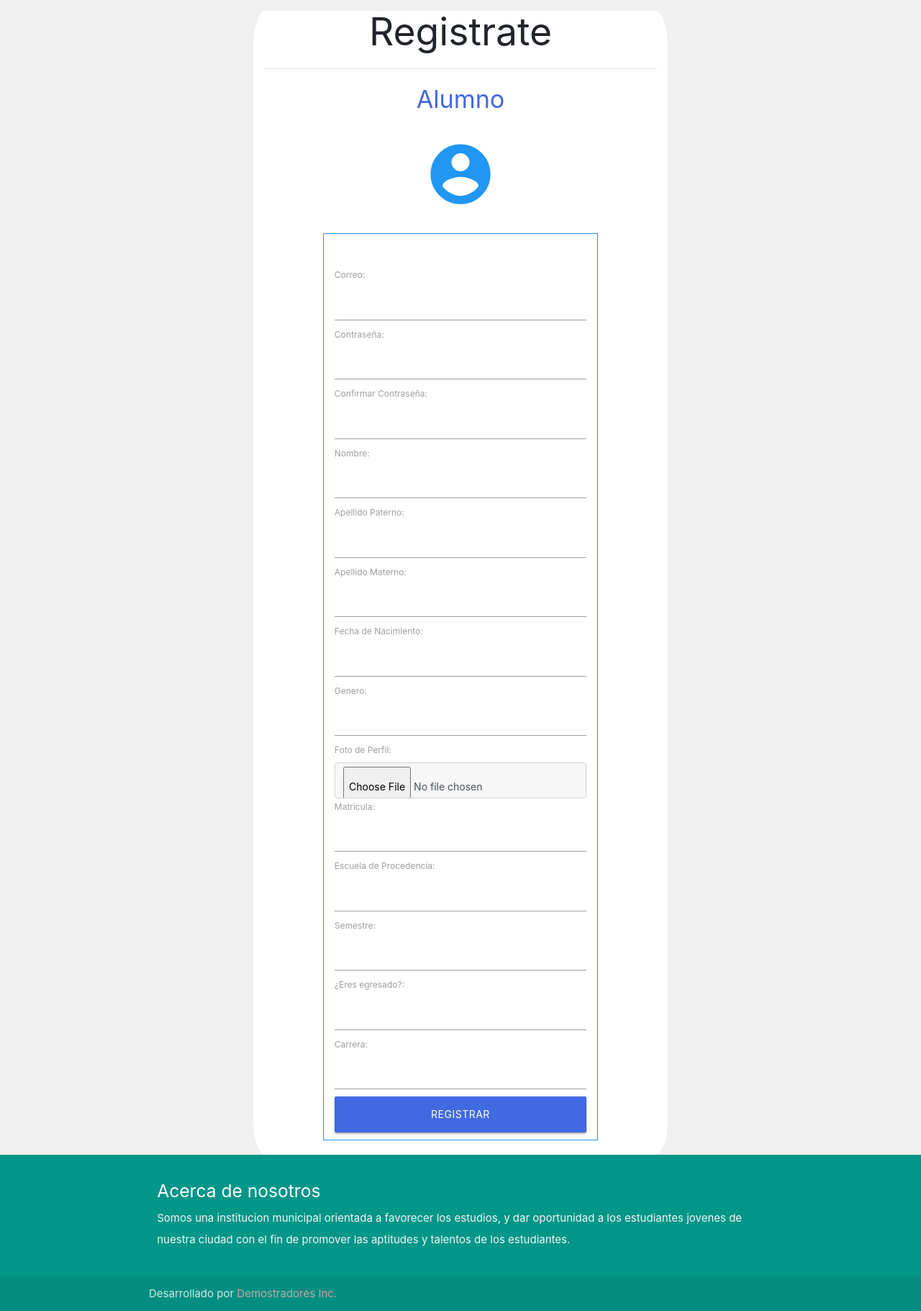
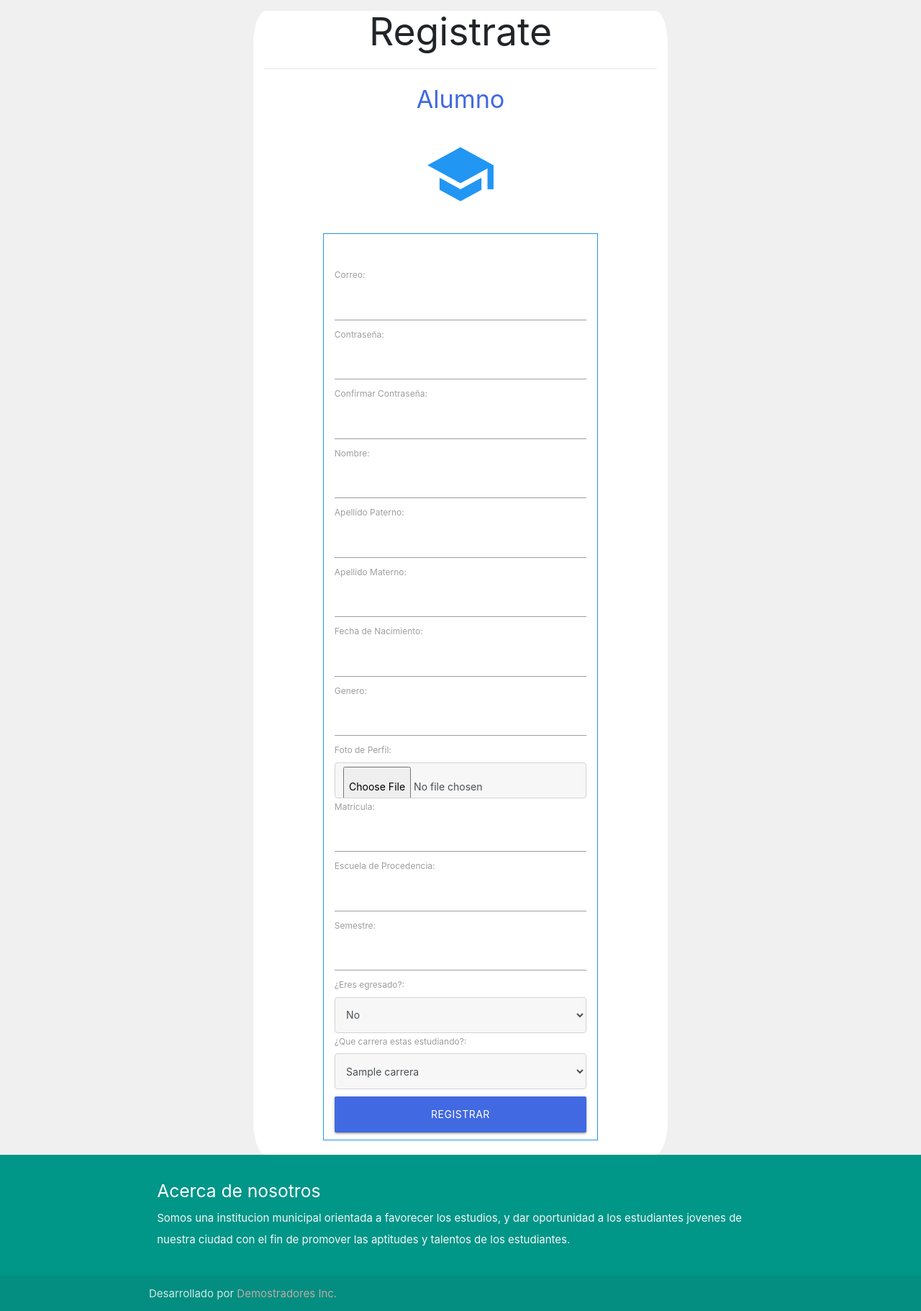
Before and after one commit to AlexSB664/BgschlV2, a Django app: page /singup in a window 1280 px wide. Shown: the part 149-1970 px from the top of the page at 72% size. Run offline with Django 3.2, Linux system fonts and the light colour scheme; tables that the repository leaves empty hold one stand-in row (Sample ...); some libraries are stand-ins or nearby versions.

Commit message:
formulario casi terminado

```diff
--- a/alumno/forms.py
+++ b/alumno/forms.py
@@ -1,13 +1,15 @@
 from django import forms
 from administrador.forms import UserCreationForm2
 from administrador.models import User
+from alumno.models import Carrera
 
 class AlumnoForm(UserCreationForm2):
 	matricula= forms.CharField(label='Matricula:', widget=forms.TextInput(attrs={'class':'form-control'}))
 	escuela = forms.CharField(label='Escuela de Procedencia:', widget=forms.TextInput(attrs={'class':'form-control'}))
 	semestre = forms.CharField(label='Semestre:', widget=forms.TextInput(attrs={'class':'form-control'}))
-	egresado = forms.CharField(label='¿Eres egresado?:', widget=forms.TextInput(attrs={'class':'form-control'}))
-	carrera = forms.CharField(label='Carrera:', widget=forms.TextInput(attrs={'class':'form-control'}))
+	egresado = forms.ChoiceField(widget=forms.Select(attrs={'class':'form-control'}), choices=((0,'No'),(1,'Si')),label='¿Eres egresado?:')
+	choices=[(choice.pk, choice) for choice in Carrera.objects.all()]
+	carrera = forms.ChoiceField(widget=forms.Select(attrs={'class':'form-control'}), choices=choices,label='¿Que carrera estas estudiando?:')
 
 
 	class Meta(UserCreationForm2.Meta):
--- a/templates/alumno/singup.html
+++ b/templates/alumno/singup.html
@@ -20,7 +20,7 @@
         <h2 class="panel-title text-center">Registrate</h2>
         <hr>
         <h4 color="royalblue" class="text-center">Alumno</h4>
-        <h2 class="center blue-text"><i class="material-icons md-96">account_circle</i></h2>
+        <h2 class="center blue-text"><i class="material-icons md-96">school</i></h2>
         <div class="tab-content">
             <div id="singup" class="container tab-pane  active show" style="border-top:1px solid #2196f3; border-bottom:1px solid #2196f3; border-left:1px solid #2196f3; border-right:1px solid #2196f3;">
                 <br>
@@ -44,9 +44,6 @@
                         <label></label>
 
                         <div class="form-group">
-
-
-     <!--  Scripts{{ form }}-->
 
    {{form}}
                         </div>
```
